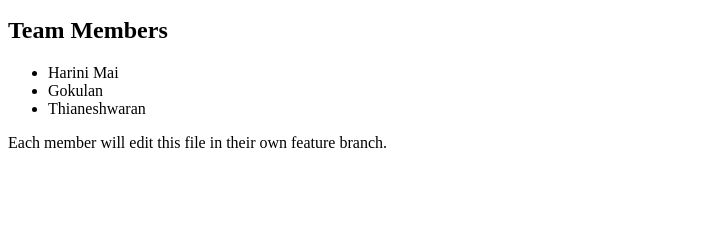
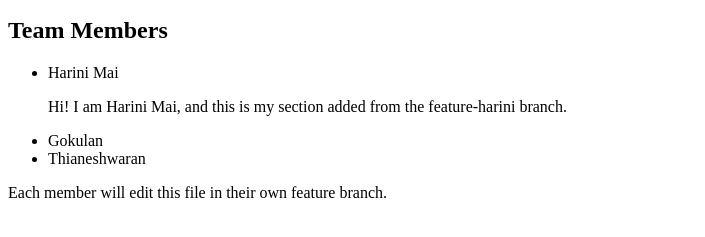
Before and after one commit to Harini-Mai/HGT-github-assignment, a plain HTML site: page index.html in a window 1280 px wide. Shown: the part 101-338 px from the top of the page, without its empty margins (0-705 px from the left). Drawn offline with Linux system fonts and the light colour scheme.

Commit message:
Update index.html

```diff
--- a/index.html
+++ b/index.html
@@ -12,6 +12,7 @@
     <h2>Team Members</h2>
     <ul>
         <li>Harini Mai</li>
+        <p>Hi! I am Harini Mai, and this is my section added from the feature-harini branch.</p>
         <li>Gokulan</li>
         <li>Thianeshwaran</li>
     </ul>
```
